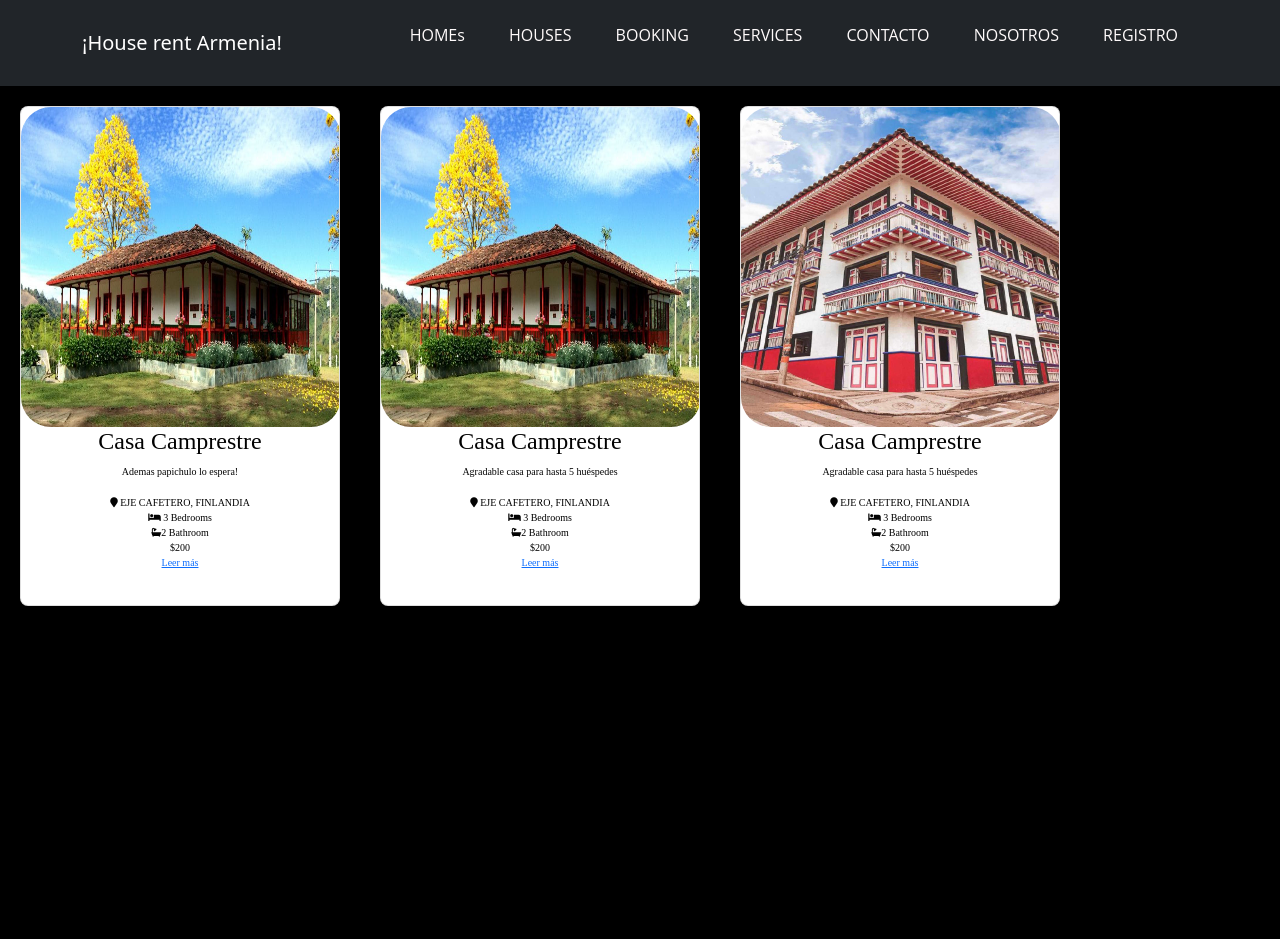
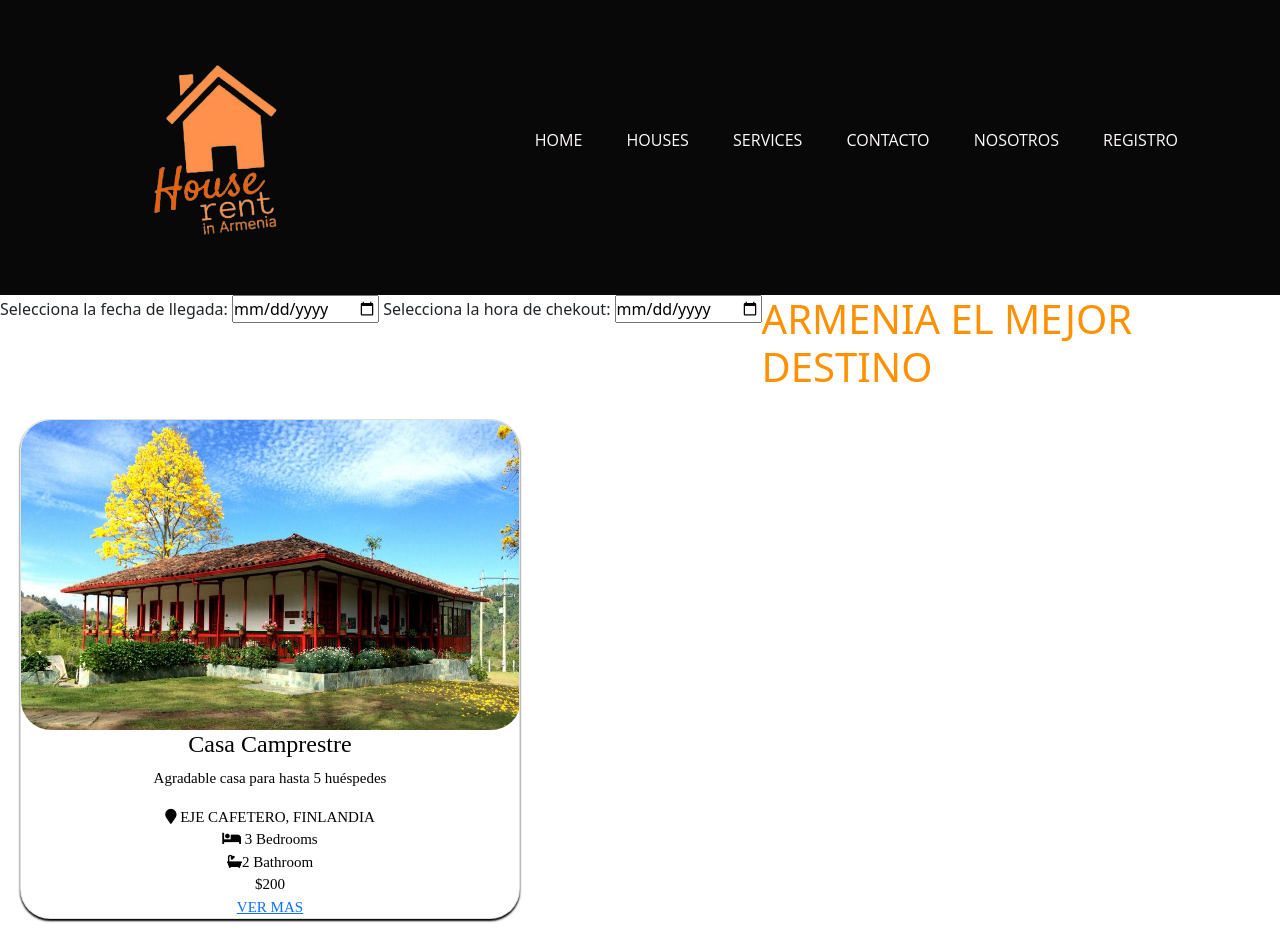
Before and after one commit to PaolaRoa/airbnb_criollo, a PHP site: page / in a window 1280 px wide. Before the commit the page ends 606 px from the top, so only its background shows below. Run offline with PHP 8.4, Linux system fonts and the light colour scheme; some libraries are stand-ins or nearby versions.

Commit message:
some changes in mainview

```diff
--- a/assests/css/styles.css
+++ b/assests/css/styles.css
@@ -7,8 +7,31 @@
    }
 
    body{
-    background: #000000;
+    background: #ffffff;
    }
+
+   .navbar {
+       background-color: hsl(0, 0%, 3%);
+       height: 40%;
+    }
+   .logo {
+       width: 25%;
+       height: 25%;
+   }
+
+   .formdate{
+    float:left;
+
+
+
+   }
+
+   .title {
+       color:  #ff9100 ;
+       align-items: center;
+       display: flex;
+   }
+
 
    /* --------------- */
    /*  HEADER&MENU    */
@@ -41,7 +64,7 @@
    }
 
    .menu li a:hover{
-    color: #05c54e;
+    color: #ff9100;
     transition: all .3s;
    }
 
@@ -49,17 +72,18 @@
 
    .submenu{
     position: absolute;
-    background: hsla(0, 0%, 100%, 0.514);
+    background: hsl(0, 0%, 100%);
     width: 180%;
     visibility: hidden;
     opacity: 0;
     transition: opacity 1.5s;
+    border-radius: 8px;
    }
 
    .submenu li a{
     display: block;
     padding: 15px;
-    color: #fff;
+    color: rgb(3, 3, 3);
     font-family: 'Open sans';
     text-decoration: none;
    }
@@ -87,10 +111,10 @@
      }*/
 
      .card{
-    width: 320px;
+    width: 500px;
     height: 500px;
-    border-radius: 8px;
-    box-shadow: 0 2px 2px rgba(0, 0, 0, 0.2);
+    border-radius: 30px;
+    box-shadow: 0 2px 2px rgb(0, 0, 0);
     overflow: hidden;
     margin:20px;
     text-align: center;
@@ -98,7 +122,7 @@
     font-family: 'Bodoni Moda', serif;
     color: rgb(2, 2, 2);
     background-color: hsl(0, 0%, 100%);
-    font-size: 10px;
+    font-size: 15px;
     float:left;
 
      }
@@ -110,7 +134,7 @@
      }
 
      .card img{
-    width: 320px;
+    width: 500px;
     height: 320px;
     border-radius: 30px;
 
@@ -118,11 +142,11 @@
      }
 
      .contenedor-tajetas .card h4 {
-    font-size: small;
+    font-size: 30%;
      }
 
      .contenedor-tajetas .card p {
     padding: 0 1rem;
-    font-size: 15%;
+    font-size: 30%;
     font-weight: 300;
      }
--- a/index.php
+++ b/index.php
@@ -13,13 +13,14 @@
   <body>
   <!-- HEADER AND MENU -->
   <header>
-  <nav class="navbar navbar-dark bg-dark">
+  <nav class="navbar navbar-light" >
+
       <div class="container">
-        <a class="navbar-brand" href="index.php">¡House rent Armenia!</a>
+      <img class="logo" src="assests/img/logo.png">
         <ul class="menu">
-    <li><a href="#">HOMEs</a></li>
+    <li><a href="#">HOME</a></li>
     <li><a href="#">HOUSES</a></li>
-                <li><a href="#">BOOKING</a></li>
+
     <li><a href="#">SERVICES</a>
      <ul class="submenu">
       <li><a href="#">ANUNCIAR CASAS EN ALQUILER</a></li>
@@ -36,27 +37,24 @@
     </nav>
     <!-- HEADER AND MENU -->
 
+    <div class="formdate">
+       <form name="formulario" method="post" action="/send.php">
+         <!-- Campo de entrada de fecha -->
+         Selecciona la fecha de llegada:
+        <input type="date" name="fecha" />
+        <!-- Campo de entrada de hora -->
+        Selecciona la hora de chekout:
+        <input type="date" name="fecha" />
+      </form>
+    </div>
+
+    <div class ="title">
+        <h1>ARMENIA EL MEJOR DESTINO</h1>
+    </div>
 
     <!-- CARDS HOUSES -->
     <div class="contedor-tarjetas">
 
-    <div class ="card" >
-        <img src="assests/img/photo1.jpg">
-        <h4>Casa Camprestre </h4>
-        <P>Ademas papichulo lo espera! </P>
-        <span>
-            <i class="fa fa-map-marker"></i>
-            EJE CAFETERO, FINLANDIA
-        </span>
-        <span>
-        <i class="fa fa-bed"></i> 3 Bedrooms
-        </span>
-        <span>
-        <i class="fa fa-bath"></i>2 Bathroom
-        </span>
-        <div class="rent-price pull-left">$200</div>
-        <a href="#">Leer más</a>
-    </div>
     <div class ="card" >
         <img src="assests/img/photo1.jpg">
         <h4>Casa Camprestre </h4>
@@ -72,24 +70,7 @@
         <i class="fa fa-bath"></i>2 Bathroom
         </span>
         <div class="rent-price pull-left">$200</div>
-        <a href="#">Leer más</a>
-    </div>
-    <div class ="card" >
-        <img src="assests/img/photo2.jpg">
-        <h4>Casa Camprestre </h4>
-        <P>Agradable casa para hasta 5 huéspedes </P>
-        <span>
-            <i class="fa fa-map-marker"></i>
-            EJE CAFETERO, FINLANDIA
-        </span>
-        <span>
-        <i class="fa fa-bed"></i> 3 Bedrooms
-        </span>
-        <span>
-        <i class="fa fa-bath"></i>2 Bathroom
-        </span>
-        <div class="rent-price pull-left">$200</div>
-        <a href="#">Leer más</a>
+        <a href="#">VER MAS</a>
     </div>
 </body>
 </html>
```
Also changed, not shown: assests/img/logo.png (added), home-single.php (added).
